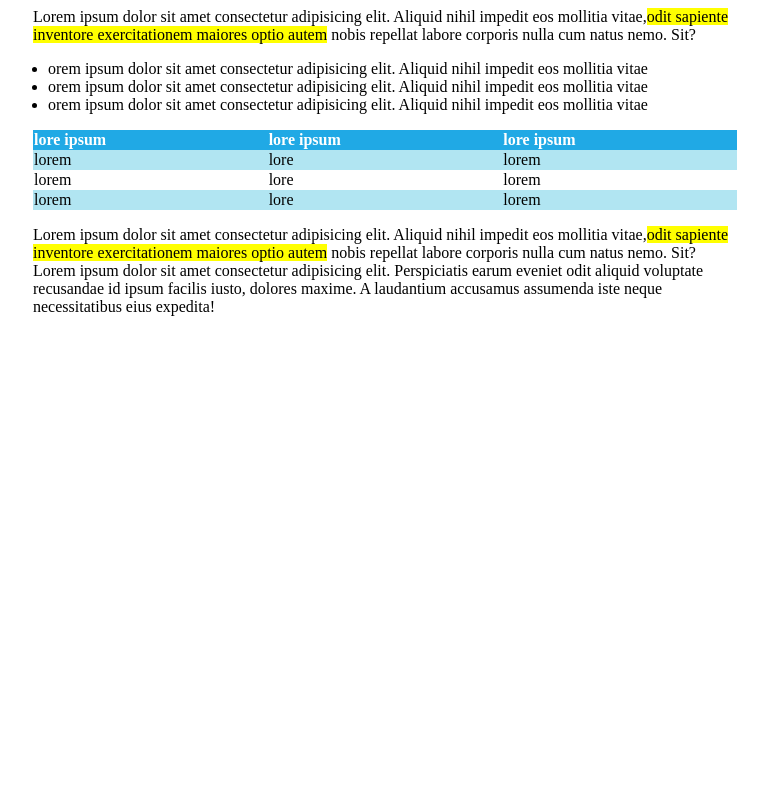
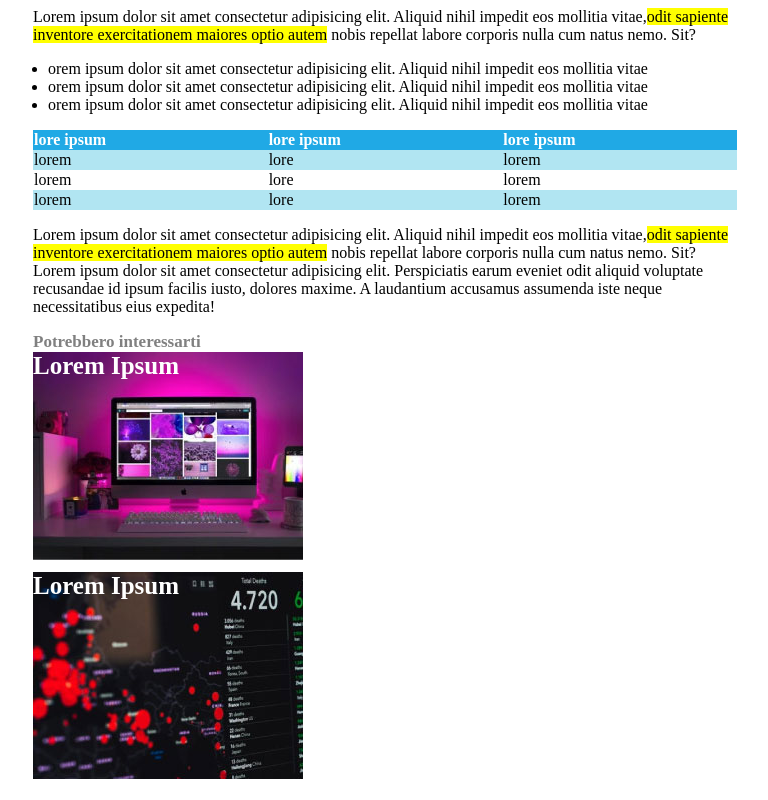
Before and after one commit to rekk88/htm-css-booleaner, a plain HTML site: page index.html in a window 1280 px wide. Shown: the part 1100-1900 px from the top of the page, without its empty margins (255-1023 px from the left). Before the commit the page ends 1432 px from the top, so only its background shows below. Drawn offline with Linux system fonts and the light colour scheme.

Commit message:
add : aggiunta sezione immagini

```diff
--- a/css/style.css
+++ b/css/style.css
@@ -3,10 +3,11 @@
     margin-right: 0px;
 }
 
+
 body{
     margin-top: 0px;
 }
-
+/* header */
 header{
     height: 100px;
     background-color: #4EA0FF;
@@ -16,15 +17,16 @@ header{
     background-position-x: 75px;
 }
 
-main{
-    width: 55%;
-    margin: auto;
-}
-
 #logo{
     height: 60%;
     padding-top: 30px;
     padding-left: 22.4%;
+}
+
+/* main */
+main{
+    width: 55%;
+    margin: auto;
 }
 
 h1{
@@ -66,3 +68,26 @@ table{
 tbody tr:nth-child(odd){
     background-color:#B1E5F2;
   }
+
+.testo-grigio{
+    color: grey;
+    font-weight: bold;
+    font-size: 17px;
+}
+
+.img-container{
+    height: 220px;
+    width: 270px;
+    color: white;
+    font-size: 25px;
+    font-weight: bold;
+
+}
+#immagine1{
+     background-image: url(../img/monitor.jpg);
+     background-repeat: no-repeat;
+}
+#immagine2{
+    background-image: url(../img/graph.jpg);
+    background-repeat: no-repeat;
+}
--- a/index.html
+++ b/index.html
@@ -90,7 +90,12 @@
         <!-- fine sezione contenuto -->
 
         <!-- inizio sezione immagini -->
-        <section></section>
+        <section>
+            <div class="testo-grigio">Potrebbero interessarti</div>
+            <div id="immagine1" class="img-container">Lorem Ipsum</div>
+            <div id="immagine2" class="img-container">Lorem Ipsum</div>
+
+        </section>
         <!--fine sezione immagini -->
     </main>
     <!-- fine main -->
```
